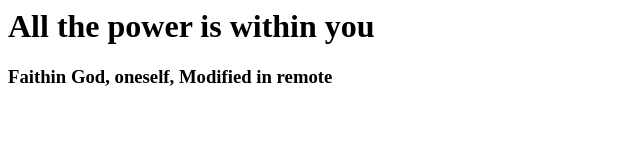
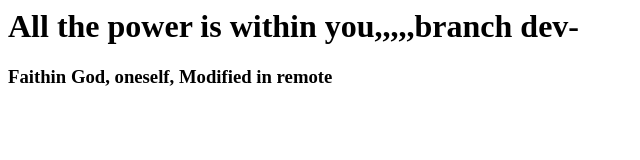
Before and after one commit to revathiramamurthy/firstgitrepo, a plain HTML site: page index.html in a window 1280 px wide. Shown: the whole page, without its empty margins (0-640 px from the left). Drawn offline with Linux system fonts and the light colour scheme.

```diff
--- a/index.html
+++ b/index.html
@@ -1,2 +1,2 @@
-<html><h1>All the power is within you</h1>
+<html><h1>All the power is within you,,,,,branch dev- </h1>
 <h3>Faithin God, oneself, Modified in remote</h3></html>
```
